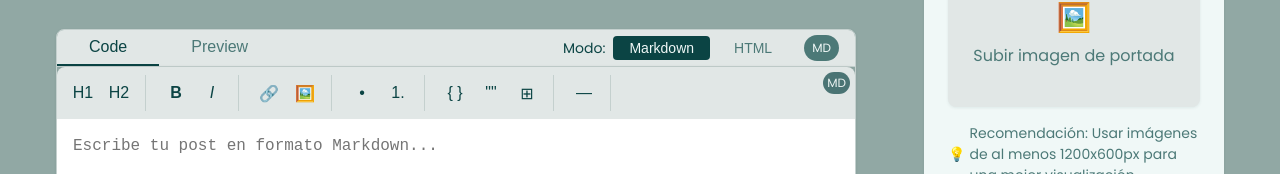
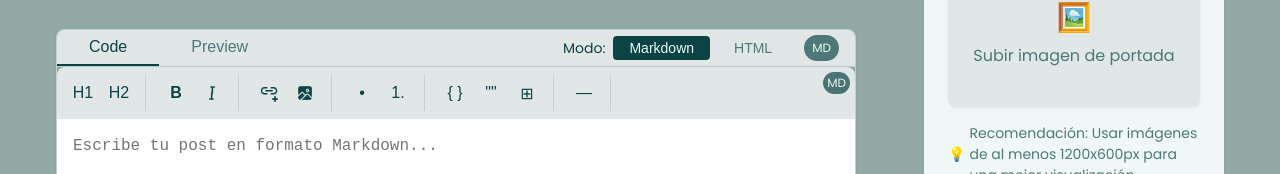
Before and after one commit to Educcorp/EducStation, a React (Create React App) app: page /admin/post in a window 1280 px wide. Shown: the part 202-376 px from the top of the page. Built offline with nearby package versions, Linux system fonts and the light colour scheme.

Commit message:
Icons was replaced

```diff
--- a/src/components/admin/EditorToolbar.jsx
+++ b/src/components/admin/EditorToolbar.jsx
@@ -68,6 +68,11 @@ const EditorToolbar = ({ onInsertMarkdown, mode = 'markdown' }) => {
       padding: "2px 4px",
       borderRadius: borderRadius.round,
       opacity: 0.7
+    },
+    iconImage: {
+      width: "18px",
+      height: "18px",
+      objectFit: "contain"
     }
   };
 
@@ -84,14 +89,14 @@ const EditorToolbar = ({ onInsertMarkdown, mode = 'markdown' }) => {
       id: 'formatting',
       buttons: [
         { id: 'bold', label: 'Negrita', text: <strong>B</strong>, action: () => onInsertMarkdown('bold', 'texto en negrita') },
-        { id: 'italic', label: 'Cursiva', text: <em>I</em>, action: () => onInsertMarkdown('italic', 'texto en cursiva') }
+        { id: 'italic', label: 'Cursiva', text: <img src="/assets/images/icons/ITALIC_icon.png" alt="Cursiva" style={styles.iconImage} />, action: () => onInsertMarkdown('italic', 'texto en cursiva') }
       ]
     },
     {
       id: 'media',
       buttons: [
-        { id: 'link', label: 'Enlace', text: '🔗', action: () => onInsertMarkdown('link', 'texto del enlace') },
-        { id: 'image', label: 'Imagen', text: '🖼️', action: () => onInsertMarkdown('image') }
+        { id: 'link', label: 'Enlace', text: <img src="/assets/images/icons/LINK_icon.png" alt="Enlace" style={styles.iconImage} />, action: () => onInsertMarkdown('link', 'texto del enlace') },
+        { id: 'image', label: 'Imagen', text: <img src="/assets/images/icons/IMG_icon.png" alt="Imagen" style={styles.iconImage} />, action: () => onInsertMarkdown('image') }
       ]
     },
     {
@@ -137,7 +142,7 @@ const EditorToolbar = ({ onInsertMarkdown, mode = 'markdown' }) => {
       id: 'formatting',
       buttons: [
         { id: 'bold-html', label: 'Negrita', text: <strong>B</strong>, action: () => onInsertMarkdown('bold', 'texto en negrita') },
-        { id: 'italic-html', label: 'Cursiva', text: <em>I</em>, action: () => onInsertMarkdown('italic', 'texto en cursiva') },
+        { id: 'italic-html', label: 'Cursiva', text: <img src="/assets/images/icons/ITALIC_icon.png" alt="Cursiva" style={styles.iconImage} />, action: () => onInsertMarkdown('italic', 'texto en cursiva') },
         { id: 'p-html', label: 'Párrafo', text: 'P', action: () => onInsertMarkdown('paragraph', 'Contenido del párrafo') }
       ]
     },
@@ -151,8 +156,8 @@ const EditorToolbar = ({ onInsertMarkdown, mode = 'markdown' }) => {
     {
       id: 'media',
       buttons: [
-        { id: 'link-html', label: 'Enlace', text: '🔗', action: () => onInsertMarkdown('link', 'texto del enlace') },
-        { id: 'image-html', label: 'Imagen', text: '🖼️', action: () => onInsertMarkdown('image') }
+        { id: 'link-html', label: 'Enlace', text: <img src="/assets/images/icons/LINK_icon.png" alt="Enlace" style={styles.iconImage} />, action: () => onInsertMarkdown('link', 'texto del enlace') },
+        { id: 'image-html', label: 'Imagen', text: <img src="/assets/images/icons/IMG_icon.png" alt="Imagen" style={styles.iconImage} />, action: () => onInsertMarkdown('image') }
       ]
     },
     {
```
